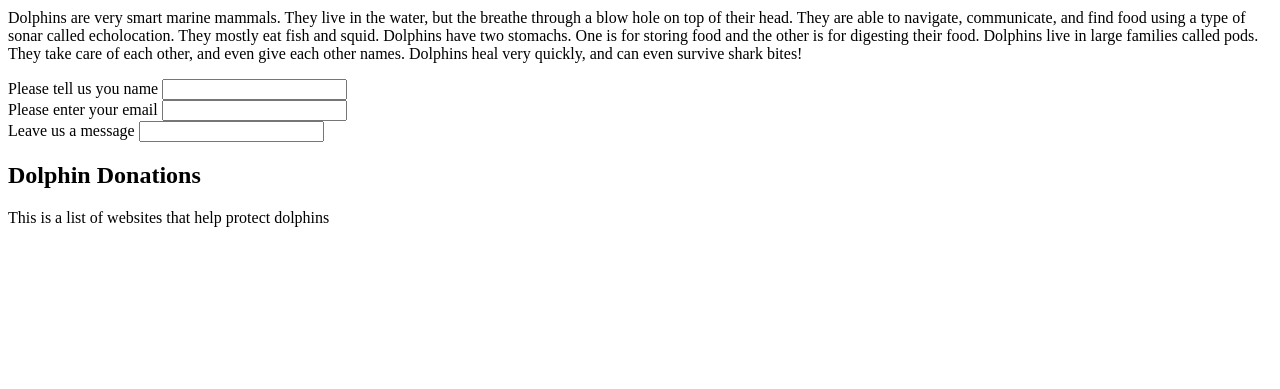
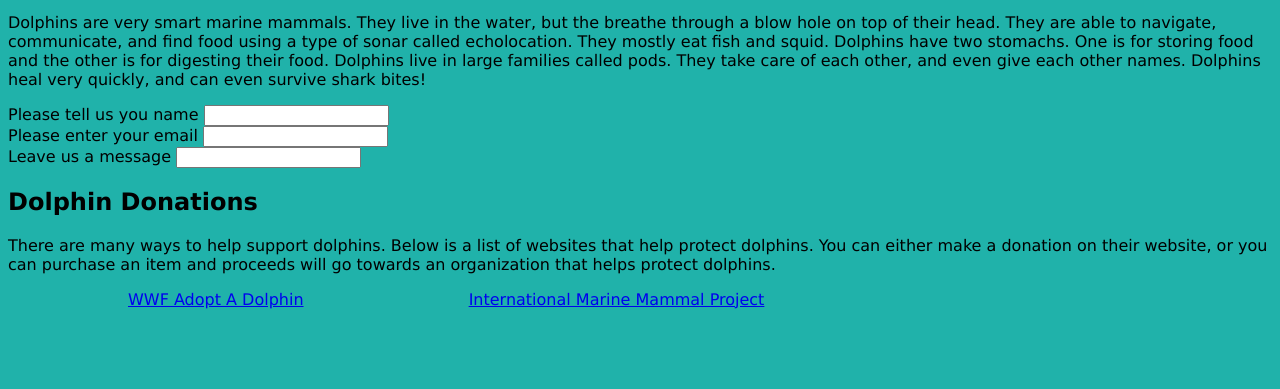
Before and after one commit to tracyewilhelm/mini-project, a plain HTML site: page index.html in a window 1280 px wide. Shown: the part 506-895 px from the top of the page. Before the commit the page ends 824 px from the top, so only its background shows below. Drawn offline with Linux system fonts and the light colour scheme.

Commit message:
updated css, added dolphin info, added urls to donate

```diff
--- a/assets/style.css
+++ b/assets/style.css
@@ -1,5 +1,6 @@
 body{
-    height: 100vh;
+    background-color: lightseagreen;
+    font-family: Verdana, Geneva, Tahoma, sans-serif;
 }
 p{
     display: block;
--- a/index.html
+++ b/index.html
@@ -18,6 +18,7 @@
                 <a href="contact-me">
                     <li>Contact</li>
                 </a>
+
                 <a href="">
                     <li>Dolphin Donations</li>
                 </a>
@@ -59,9 +60,10 @@
 
     <section id="dolphin-donations">
         <h2>Dolphin Donations</h2>
-        <p> This is a list of websites that help protect dolphins</p>
+        <p> There are many ways to help support dolphins. Below is a list of websites that help protect dolphins. You can either make a donation on their website, or you can purchase an item and proceeds will go towards an organization that helps protect dolphins.</p>
         <ul>
-            <a href=""></a>
+           <li> <a href="https://gifts.worldwildlife.org/gift-center/gifts/Species-Adoptions/Dolphin.aspx?sc=AWY2204OQ19289A01722RX&gclid=Cj0KCQiA9OiPBhCOARIsAI0y71A09vfZ86f0X8Jqf8RWyoaJGw2HYRcw4Df7By7OESTQV4ghItb4F6UaAo3XEALw_wcB">WWF Adopt A Dolphin</a></li>
+           <li><a href="https://savedolphins.eii.org/donate/sjd-donate">International Marine Mammal Project</a></li>
         </ul>
     </section>
 
```
